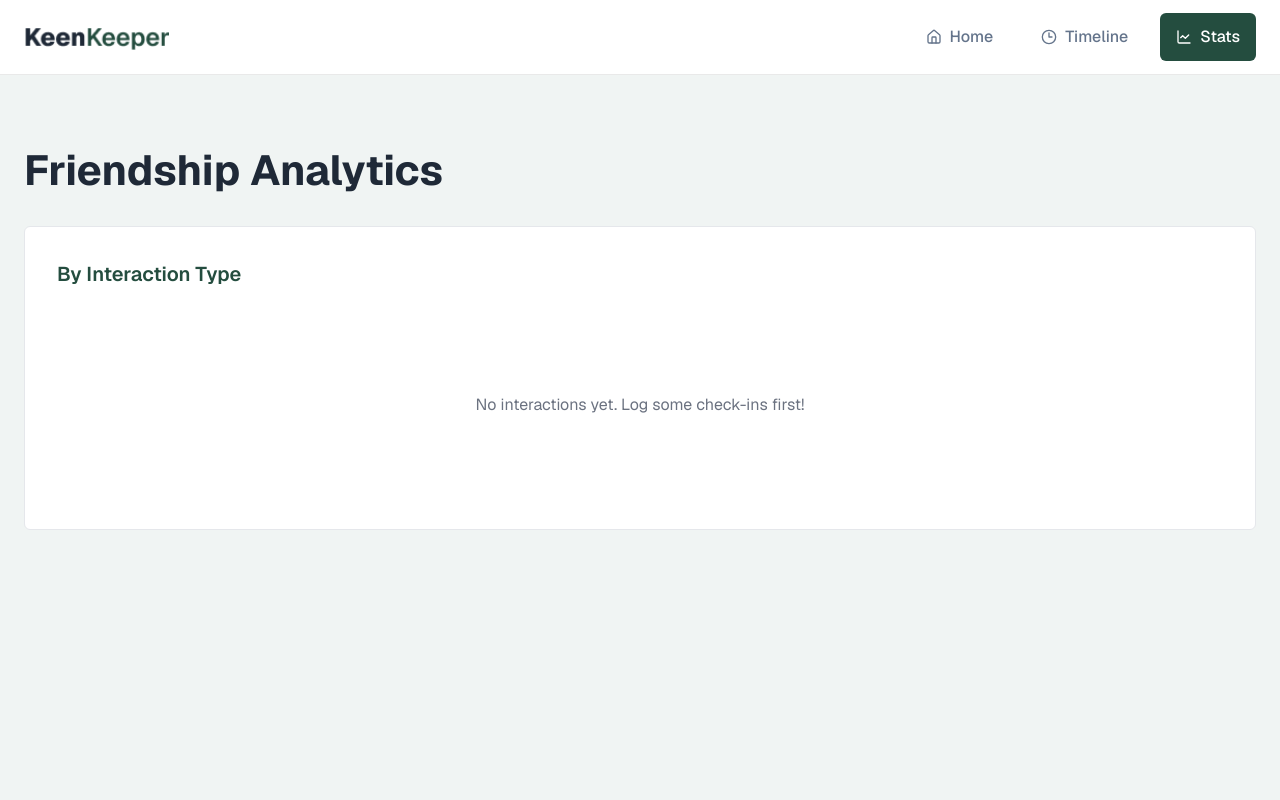
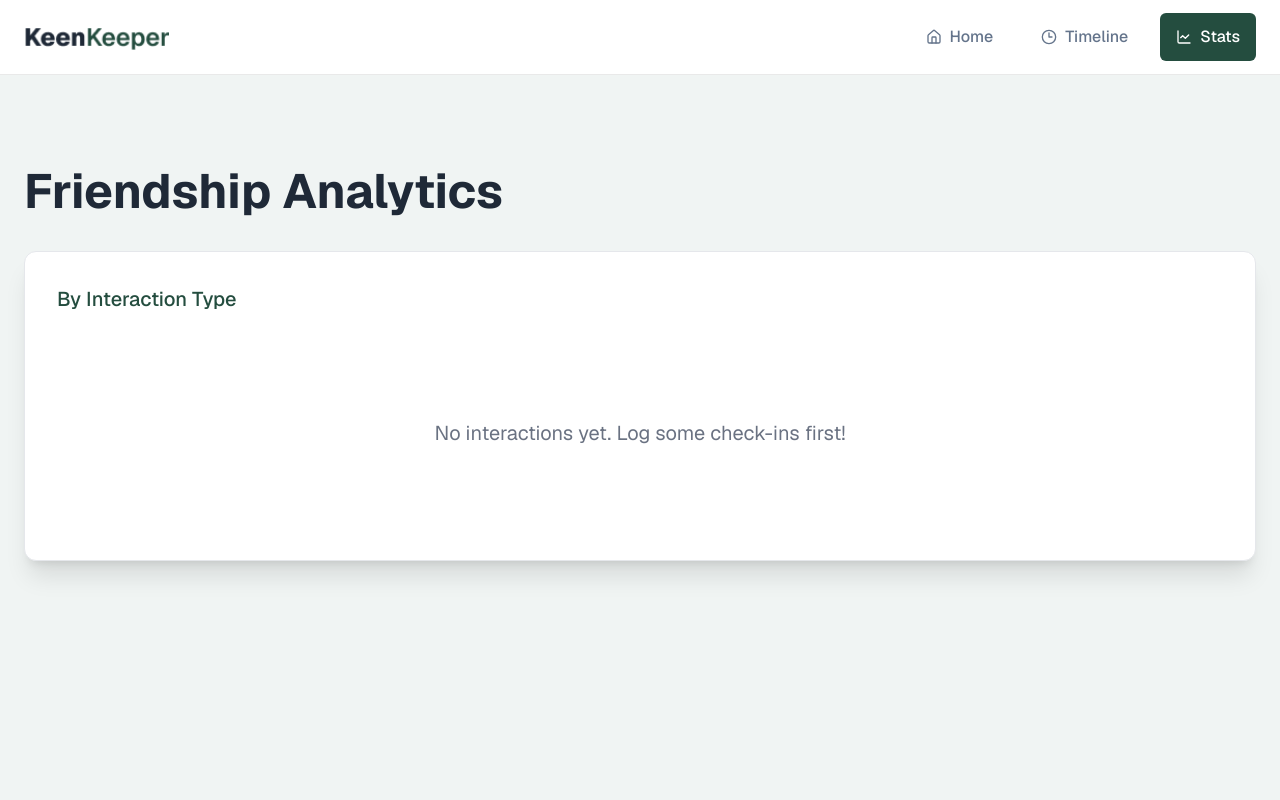
Before and after one commit to kazimizan77/Assignment-07, a React (Vite) app: page /stats in a window 1280 px wide. Shown: the top 800 px of the page. Built offline with nearby package versions, Linux system fonts and the light colour scheme.

Commit message:
fix: improve stats page layout

```diff
--- a/src/components/homepage/Banner.jsx
+++ b/src/components/homepage/Banner.jsx
@@ -2,7 +2,7 @@ import { LuPlus } from "react-icons/lu";
 
 const Banner = () => {
   return (
-    <section className="bg-[#f8fafcFF] pt-16 md:pt-20">
+    <section className="bg-[#f8fafcFF] pt-10 md:pt-20">
       <div className="max-w-[1280px] mx-auto px-4 md:px-6 text-center">
         <h1 className="text-gray-800 text-[38px] md:text-[42px] lg:text-[48px] font-bold leading-tight mb-4">
           Friends to keep close in your life
--- a/src/pages/friendDetails/FriendDetails.jsx
+++ b/src/pages/friendDetails/FriendDetails.jsx
@@ -1,5 +1,5 @@
 import { useContext } from "react";
-import { useParams, useNavigate } from "react-router";
+import { useParams } from "react-router";
 import { HashLoader } from "react-spinners";
 import { LuPhoneCall, LuVideo, LuTrash2 } from "react-icons/lu";
 import { TbMessageDots } from "react-icons/tb";
@@ -12,7 +12,6 @@ import { TimelineContext } from "../../context/TimelineContext";
 
 const FriendDetails = () => {
   const { id } = useParams();
-  const navigate = useNavigate();
   const { friends, loading } = useFriends();
   const { addToTimeline } = useContext(TimelineContext);
 
@@ -32,7 +31,7 @@ const FriendDetails = () => {
 
   const handleCheckIn = (type) => {
     const entry = {
-      id: Date.now(),
+      id: crypto.randomUUID(),
       type,
       friendName: friend.name,
       date: new Date().toLocaleDateString("en-US", {
@@ -82,7 +81,9 @@ const FriendDetails = () => {
                   </span>
                 ))}
               </div>
-              <p className="text-[#64748bFF] font-medium italic mb-3">"{friend.bio}"</p>
+              <p className="text-[#64748bFF] font-medium italic mb-3">
+                "{friend.bio}"
+              </p>
               <p className="text-[#64748bFF] text-[14px]">
                 Preferred: {friend.email}
               </p>
--- a/src/pages/stats/Stats.jsx
+++ b/src/pages/stats/Stats.jsx
@@ -16,20 +16,20 @@ const Stats = () => {
   ];
 
   return (
-    <section className="bg-[#F0F4F3] min-h-screen py-14 md:py-16">
+    <section className="bg-[#F0F4F3] min-h-screen py-10 md:py-20">
       <div className="max-w-[1280px] mx-auto px-4 md:px-6">
-        <h2 className="text-[#1f2937FF] text-[32px] md:text-[42px] font-bold mb-6">
+        <h2 className="text-[#1f2937FF] text-[32px] md:text-[48px] font-bold mb-6">
           Friendship Analytics
         </h2>
 
-        <div className="bg-white border border-[#E5E7EB] rounded-md p-8">
-          <h3 className="text-[#244d3fFF] text-[20px] font-semibold mb-6">
+        <div className="bg-white border border-[#E5E7EB] rounded-xl shadow-xl p-8">
+          <h3 className="text-[#244d3fFF] text-[20px] font-medium mb-6">
             By Interaction Type
           </h3>
 
           {timeline.length === 0 ? (
             <div className="text-center py-20">
-              <p className="text-[#6B7280] text-[16px]">
+              <p className="text-gray-500 text-[15px] md:text-[20px]">
                 No interactions yet. Log some check-ins first!
               </p>
             </div>
```
